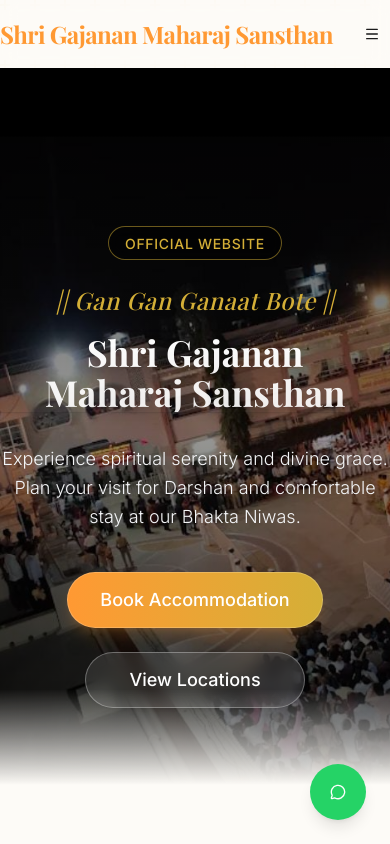
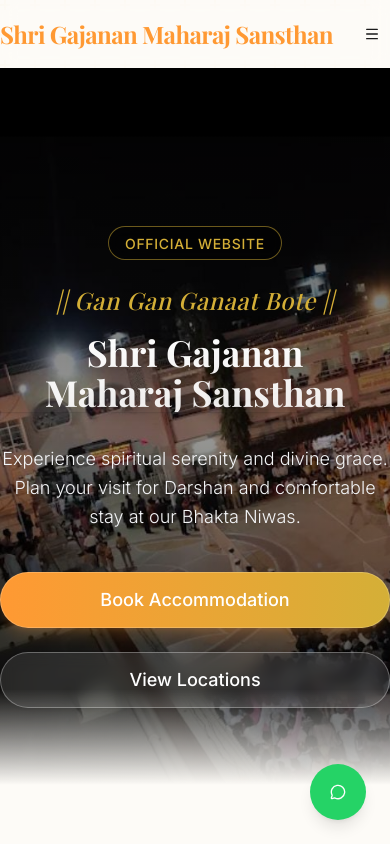
Before and after one commit to AmanVatsSharma/Gajanan-Maharaj-Sansthan, a Next.js app: page / in a window 390 px wide. Shown: the top 844 px of the page. Built offline with nearby package versions, Linux system fonts and the light colour scheme; a web font is replaced by a local one.

Commit message:
Add heading font variable and update card components to use Button asChild for improved accessibility. Refactor Hero and LocationCard components for consistency in styling and structure.

```diff
--- a/src/app/globals.css
+++ b/src/app/globals.css
@@ -8,6 +8,7 @@
   --color-foreground: var(--foreground);
   --font-sans: var(--font-inter);
   --font-serif: var(--font-playfair);
+  --font-heading: var(--font-playfair);
 
   --color-brand-saffron: var(--brand-saffron);
   --color-brand-maroon: var(--brand-maroon);
--- a/src/components/ui/card.tsx
+++ b/src/components/ui/card.tsx
@@ -1,3 +1,12 @@
+/**
+ * File: src/components/ui/card.tsx
+ * Module: ui
+ * Purpose: Card primitives used across the site UI.
+ * Author: Aman Sharma / Novologic/ Cursor AI
+ * Last-updated: 2026-02-05
+ * Notes:
+ * - `CardTitle` defaults to the heading font for a premium, consistent look.
+ */
 import * as React from "react"
 
 import { cn } from "@/lib/utils"
@@ -35,7 +44,7 @@
 >(({ className, ...props }, ref) => (
   <div
     ref={ref}
-    className={cn("font-semibold leading-none tracking-tight", className)}
+    className={cn("font-heading font-semibold leading-none tracking-tight", className)}
     {...props}
   />
 ))
--- a/src/features/info/components/Hero.tsx
+++ b/src/features/info/components/Hero.tsx
@@ -1,3 +1,13 @@
+/**
+ * File: src/features/info/components/Hero.tsx
+ * Module: info
+ * Purpose: Premium hero section with primary CTAs.
+ * Author: Aman Sharma / Novologic/ Cursor AI
+ * Last-updated: 2026-02-05
+ * Notes:
+ * - Background image is currently a local placeholder from `public/gallery/`.
+ * - CTAs use `Button asChild` to avoid nested interactive elements.
+ */
 import Link from "next/link"
 import { Button } from "@/components/ui/button"
 
@@ -6,9 +16,9 @@
     <div className="relative flex min-h-[85vh] svh:min-h-[85svh] items-center justify-center overflow-hidden bg-brand-maroon/10">
       {/* Background with overlay */}
       <div className="absolute inset-0 z-0">
-        <div className="absolute inset-0 bg-gradient-to-b from-black/70 via-black/40 to-black/80 z-10" />
+        <div className="absolute inset-0 bg-linear-to-b from-black/70 via-black/40 to-black/80 z-10" />
         {/* Placeholder for actual image */}
-        <div className="h-full w-full bg-[url('/gallery/0c23d827-555f-47ee-9cc8-f05072f21e48.jpeg')] bg-cover bg-center scale-105 animate-in fade-in duration-[2000ms]" />
+        <div className="h-full w-full bg-[url('/gallery/0c23d827-555f-47ee-9cc8-f05072f21e48.jpeg')] bg-cover bg-center scale-105 animate-in fade-in duration-2000" />
       </div>
 
       <div className="container relative z-20 text-center text-white pt-20">
@@ -20,7 +30,7 @@
           || Gan Gan Ganaat Bote ||
         </h2>
 
-        <h1 className="mb-8 text-4xl md:text-7xl lg:text-8xl font-bold font-heading shadow-sm text-transparent bg-clip-text bg-gradient-to-b from-white to-white/90 drop-shadow-lg animate-in fade-in slide-in-from-bottom-8 duration-1000 delay-200 text-balance motion-reduce:animate-none">
+        <h1 className="mb-8 text-4xl md:text-7xl lg:text-8xl font-bold font-heading shadow-sm text-transparent bg-clip-text bg-linear-to-b from-white to-white/90 drop-shadow-lg animate-in fade-in slide-in-from-bottom-8 duration-1000 delay-200 text-balance motion-reduce:animate-none">
           Shri Gajanan Maharaj Sansthan
         </h1>
 
@@ -29,21 +39,22 @@
         </p>
 
         <div className="flex flex-col sm:flex-row gap-6 justify-center animate-in fade-in slide-in-from-bottom-8 duration-1000 delay-500">
-          <Link href="/booking">
-            <Button size="lg" variant="premium" className="min-w-[220px] text-lg h-14 rounded-full">
-              Book Accommodation
-            </Button>
-          </Link>
-          <Link href="/locations">
-            <Button size="lg" variant="outline" className="bg-white/10 hover:bg-white/20 text-white border-white/30 backdrop-blur-sm min-w-[220px] text-lg h-14 rounded-full hover:-translate-y-1 transition-all duration-300">
-              View Locations
-            </Button>
-          </Link>
+          <Button asChild size="lg" variant="premium" className="min-w-[220px] text-lg h-14 rounded-full">
+            <Link href="/booking">Book Accommodation</Link>
+          </Button>
+          <Button
+            asChild
+            size="lg"
+            variant="outline"
+            className="bg-white/10 hover:bg-white/20 text-white border-white/30 backdrop-blur-sm min-w-[220px] text-lg h-14 rounded-full hover:-translate-y-1 transition-all duration-300"
+          >
+            <Link href="/locations">View Locations</Link>
+          </Button>
         </div>
       </div>
 
       {/* Decorative bottom curve */}
-      <div className="absolute bottom-0 left-0 right-0 h-24 bg-gradient-to-t from-background to-transparent z-20" />
+      <div className="absolute bottom-0 left-0 right-0 h-24 bg-linear-to-t from-background to-transparent z-20" />
     </div>
   )
 }
--- a/src/features/locations/components/LocationCard.tsx
+++ b/src/features/locations/components/LocationCard.tsx
@@ -1,3 +1,13 @@
+/**
+ * File: src/features/locations/components/LocationCard.tsx
+ * Module: locations
+ * Purpose: Location preview card with CTAs for details/booking.
+ * Author: Aman Sharma / Novologic/ Cursor AI
+ * Last-updated: 2026-02-05
+ * Notes:
+ * - Uses `Button asChild` for Links to avoid nested interactive elements.
+ * - Image rendering will be upgraded to Next `Image` in performance polish.
+ */
 import Link from "next/link";
 import { Card, CardContent, CardFooter, CardHeader, CardTitle } from "@/components/ui/card";
 import { Button } from "@/components/ui/button";
@@ -37,22 +47,27 @@
           {location.name}
         </CardTitle>
       </CardHeader>
-      <CardContent className="flex-grow">
+      <CardContent className="grow">
         <p className="text-sm text-muted-foreground line-clamp-3 leading-relaxed">
           {location.description}
         </p>
       </CardContent>
       <CardFooter className="gap-3 pt-2">
-        <Link href={`/locations/${location.id}`} className="flex-1">
-           <Button variant="outline" className="w-full border-brand-maroon/20 hover:bg-brand-maroon/5 hover:text-brand-maroon group/btn">
-             Details
-           </Button>
-        </Link>
-        <Link href={`/booking?location=${location.id}`} className="flex-1">
-           <Button className="w-full bg-brand-saffron hover:bg-brand-saffron/90 text-white shadow-sm hover:shadow-md transition-all">
-             Book Now <ArrowRight className="ml-1 h-3 w-3" />
-           </Button>
-        </Link>
+        <Button
+          asChild
+          variant="outline"
+          className="flex-1 border-brand-maroon/20 hover:bg-brand-maroon/5 hover:text-brand-maroon group/btn"
+        >
+          <Link href={`/locations/${location.id}`}>Details</Link>
+        </Button>
+        <Button
+          asChild
+          className="flex-1 bg-brand-saffron hover:bg-brand-saffron/90 text-white shadow-sm hover:shadow-md transition-all"
+        >
+          <Link href={`/booking?location=${location.id}`}>
+            Book Now <ArrowRight className="ml-1 h-3 w-3" />
+          </Link>
+        </Button>
       </CardFooter>
     </Card>
   )
```
